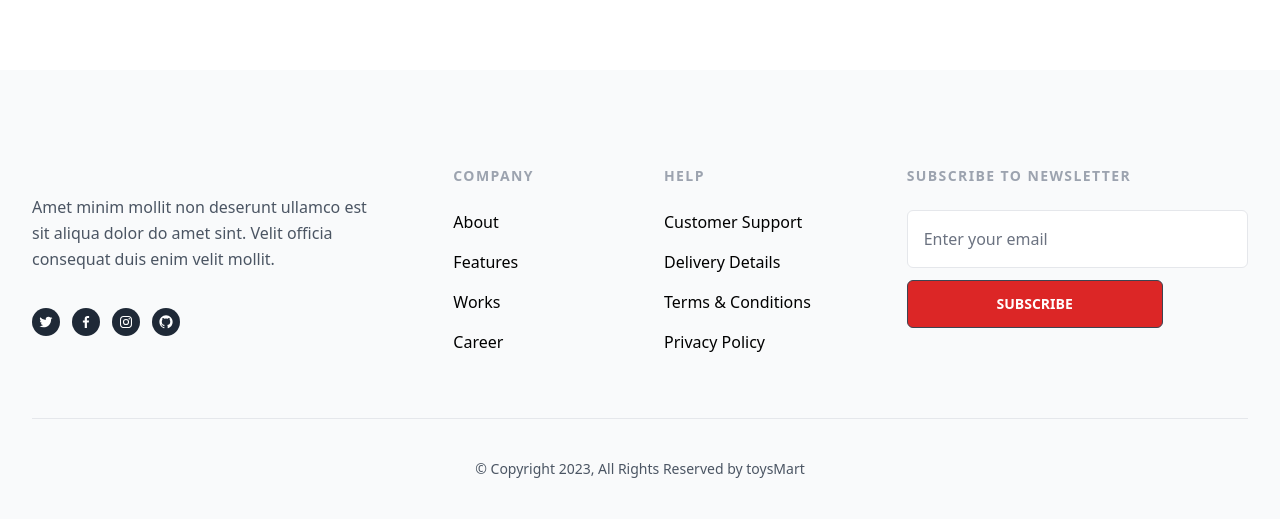
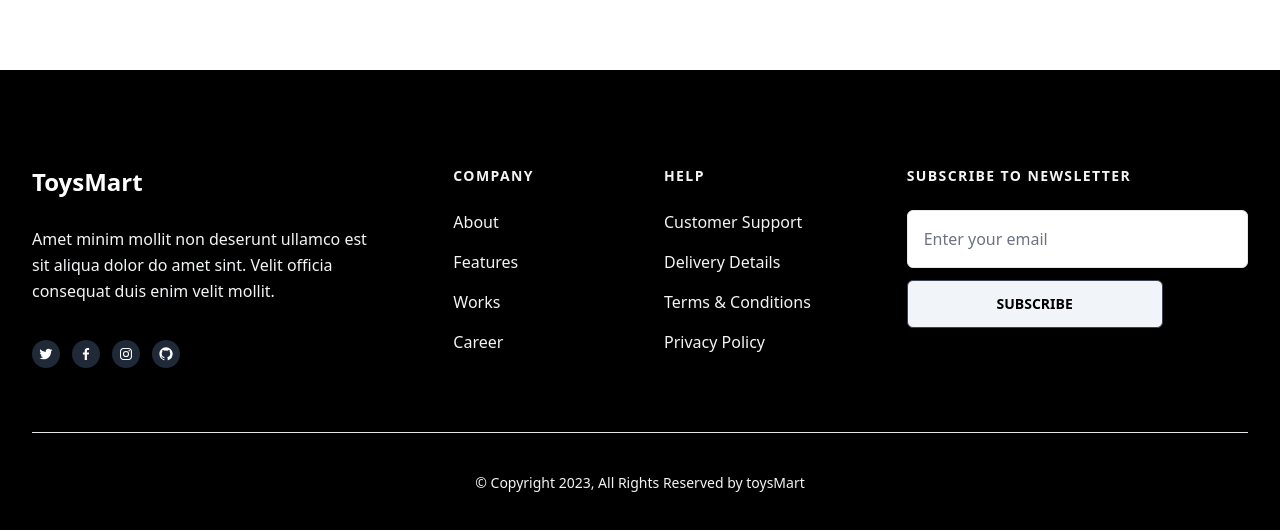
Before and after one commit to AltafHusain22/toy-mart, a React (Vite) app: page / in a window 1280 px wide. Shown: the part 1271-1801 px from the top of the page. Built offline with nearby package versions, Linux system fonts and the light colour scheme; no server answers.

Commit message:
footer updated

```diff
--- a/src/components/shared/Footer/Footer.jsx
+++ b/src/components/shared/Footer/Footer.jsx
@@ -3,17 +3,13 @@ import React from "react";
 
 const Footer = () => {
   return (
-    <section className="py-10 bg-gray-50 sm:pt-16 lg:pt-24 mt-20 w-full">
+    <section className="py-10 bg-black text-slate-50 sm:pt-16 lg:pt-24 mt-20 w-full">
       <div className="px-4 mx-auto sm:px-6 lg:px-8 max-w-7xl">
         <div className="grid grid-cols-2 md:col-span-3 lg:grid-cols-6 gap-y-16 gap-x-12">
           <div className="col-span-2 md:col-span-3 lg:col-span-2 lg:pr-8">
-            <img
-              className="w-auto "
-            //   src={logo}
 
-            />
-
-            <p className="text-base leading-relaxed text-gray-600 mt-7">
+            <h2 className="font-bold text-white text-2xl">ToysMart</h2>
+            <p className="text-base leading-relaxed text-gray-100 mt-7">
               Amet minim mollit non deserunt ullamco est sit aliqua dolor do
               amet sint. Velit officia consequat duis enim velit mollit.
             </p>
@@ -96,7 +92,7 @@ const Footer = () => {
           </div>
 
           <div>
-            <p className="text-sm font-semibold tracking-widest text-gray-400 uppercase">
+            <p className="text-sm font-semibold tracking-widest text-gray-100 uppercase">
               Company
             </p>
 
@@ -105,7 +101,7 @@ const Footer = () => {
                 <a
                   href="#"
                   title=""
-                  className="flex text-base text-black transition-all duration-200 hover:text-blue-600 focus:text-blue-600"
+                  className="flex text-base text-gray-100 transition-all duration-200 hover:text-blue-600 focus:text-blue-600"
                 >
                   {" "}
                   About{" "}
@@ -116,7 +112,7 @@ const Footer = () => {
                 <a
                   href="#"
                   title=""
-                  className="flex text-base text-black transition-all duration-200 hover:text-blue-600 focus:text-blue-600"
+                  className="flex text-base text-gray-100 transition-all duration-200 hover:text-blue-600 focus:text-blue-600"
                 >
                   {" "}
                   Features{" "}
@@ -127,7 +123,7 @@ const Footer = () => {
                 <a
                   href="#"
                   title=""
-                  className="flex text-base text-black transition-all duration-200 hover:text-blue-600 focus:text-blue-600"
+                  className="flex text-base text-gray-100 transition-all duration-200 hover:text-blue-600 focus:text-blue-600"
                 >
                   {" "}
                   Works{" "}
@@ -138,7 +134,7 @@ const Footer = () => {
                 <a
                   href="#"
                   title=""
-                  className="flex text-base text-black transition-all duration-200 hover:text-blue-600 focus:text-blue-600"
+                  className="flex text-base text-gray-100 transition-all duration-200 hover:text-blue-600 focus:text-blue-600"
                 >
                   {" "}
                   Career{" "}
@@ -148,7 +144,7 @@ const Footer = () => {
           </div>
 
           <div>
-            <p className="text-sm font-semibold tracking-widest text-gray-400 uppercase">
+            <p className="text-sm font-semibold tracking-widest text-gray-100 uppercase">
               Help
             </p>
 
@@ -157,7 +153,7 @@ const Footer = () => {
                 <a
                   href="#"
                   title=""
-                  className="flex text-base text-black transition-all duration-200 hover:text-blue-600 focus:text-blue-600"
+                  className="flex text-base text-gray-100 transition-all duration-200 hover:text-blue-600 focus:text-blue-600"
                 >
                   {" "}
                   Customer Support{" "}
@@ -168,7 +164,7 @@ const Footer = () => {
                 <a
                   href="#"
                   title=""
-                  className="flex text-base text-black transition-all duration-200 hover:text-blue-600 focus:text-blue-600"
+                  className="flex text-base text-gray-100 transition-all duration-200 hover:text-blue-600 focus:text-blue-600"
                 >
                   {" "}
                   Delivery Details{" "}
@@ -179,7 +175,7 @@ const Footer = () => {
                 <a
                   href="#"
                   title=""
-                  className="flex text-base text-black transition-all duration-200 hover:text-blue-600 focus:text-blue-600"
+                  className="flex text-base text-gray-100 transition-all duration-200 hover:text-blue-600 focus:text-blue-600"
                 >
                   {" "}
                   Terms & Conditions{" "}
@@ -190,7 +186,7 @@ const Footer = () => {
                 <a
                   href="#"
                   title=""
-                  className="flex text-base text-black transition-all duration-200 hover:text-blue-600 focus:text-blue-600"
+                  className="flex text-base text-gray-100 transition-all duration-200 hover:text-blue-600 focus:text-blue-600"
                 >
                   {" "}
                   Privacy Policy{" "}
@@ -200,7 +196,7 @@ const Footer = () => {
           </div>
 
           <div className="col-span-2 md:col-span-1 lg:col-span-2 lg:pl-8">
-            <p className="text-sm font-semibold tracking-widest text-gray-400 uppercase">
+            <p className="text-sm font-semibold tracking-widest text-gray-100 uppercase">
               Subscribe to newsletter
             </p>
 
@@ -214,11 +210,11 @@ const Footer = () => {
                   name="email"
                   id="email"
                   placeholder="Enter your email"
-                  className="block w-full p-4 text-black placeholder-gray-500 transition-all duration-200 bg-white border border-gray-200 rounded-md focus:outline-none focus:border-blue-600 caret-blue-600"
+                  className="block w-full p-4 text-gray-100 placeholder-gray-500 transition-all duration-200 bg-white border border-gray-200 rounded-md focus:outline-none focus:border-blue-600 caret-blue-600"
                 />
                   <button
                 type="submit"
-                className=" text-start py-4 mt-3 font-semibold text-white transition-all duration-200 bg-red-600 rounded-md hover:bg-red-700 focus:bg-red-700 btn btn-wide"
+                className=" text-start py-4 mt-3 font-semibold text-black  transition-all duration-200 bg-slate-100 hover:bg-white rounded-md btn btn-wide"
               >
                 Subscribe
               </button>
@@ -231,7 +227,7 @@ const Footer = () => {
 
         <hr className="mt-16 mb-10 border-gray-200" />
 
-        <p className="text-sm text-center text-gray-600">
+        <p className="text-sm text-center text-gray-100">
           © Copyright 2023, All Rights Reserved by toysMart
         </p>
       </div>
```
